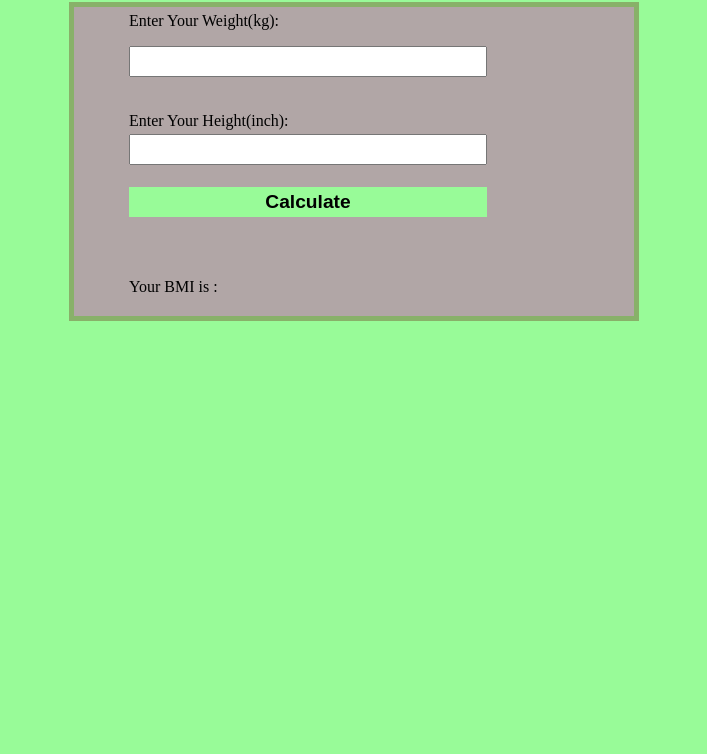
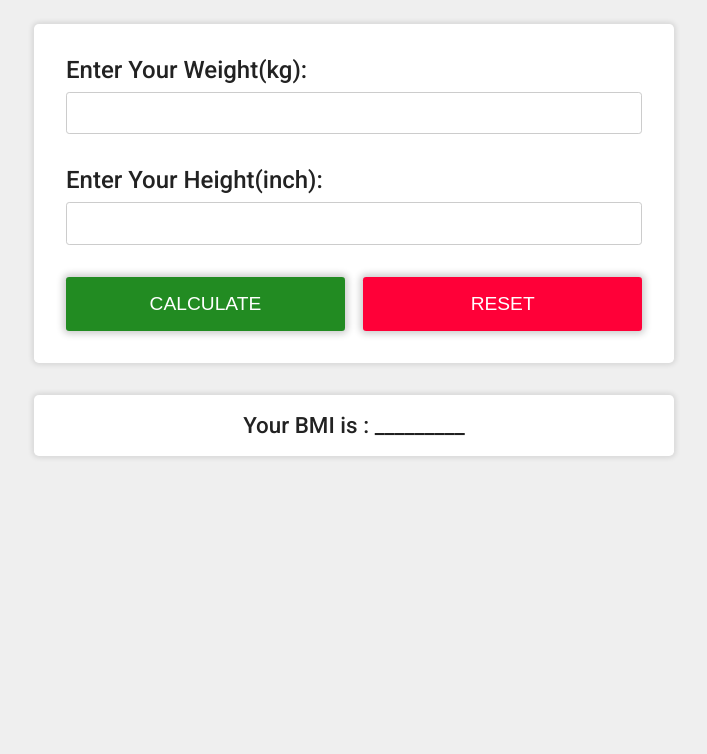
Before and after one commit to asiefmahir/BMI_Calculator_with_Vanilla_Js, a plain HTML site: page index.html in a window 1280 px wide. Shown: the part 78-832 px from the top of the page, without its empty margins (286-993 px from the left). Before the commit the page ends 800 px from the top, so only its background shows below. Drawn offline with Linux system fonts and the light colour scheme.

Commit message:
refactored the html and css

```diff
--- a/app.js
+++ b/app.js
@@ -81,7 +81,6 @@ function eventHandler() {
 		resetInputs();
 		return;
 	}
-	console.log(heightInput.value);
 	calculateBMI();
 }
 button.addEventListener("click", eventHandler);
--- a/css/style.css
+++ b/css/style.css
@@ -1,231 +1,102 @@
-/* * {
+* {
+	margin: 0;
+	padding: 0;
 	box-sizing: border-box;
-	margin: 0 auto;
-	padding: 0;
 }
-
-html {
-	background-color: palegreen;
-	height: 100%;
+body {
+	background-color: #efefef;
+	width: 100%;
+	height: 100vh;
+	font-family: "Roboto", sans-serif;
 }
-
-h1 {
-	color: rgb(30, 16, 158);
-	font-family: Arial, Helvetica, sans-serif;
+.title {
+	color: #424242;
 	text-align: center;
+	font-size: 2rem;
+	font-weight: 300;
+	text-transform: uppercase;
+	letter-spacing: 2px;
+	margin-top: 2rem;
 	margin-bottom: 2rem;
 }
-
-#container {
-
-	height: 300px;
-	width: 550px;
-	background-color: #f5e4c3;
-	display: grid;
-	grid-template-columns: 50px 1fr 1fr 1fr 50px;
-	grid-template-rows: 100px 1fr 1fr;
-
+.container {
+	width: 50%;
+	background-color: #ffffff;
 	margin: 0 auto;
-	border: 5px solid #88b169;
+	padding: 1rem;
+	border-radius: 0.3rem;
+	box-shadow: 0 0 5px 2px rgba(0, 0, 0, 0.1);
 }
-.label__input {
-	padding-top: 1rem;
-}
-.label__input:first-child {
-	margin-top: 0.1rem;
-}
-#weight-input {
-	height: 25px;
-	width: 250px;
-	grid-column-start: 2;
-	grid-column-end: 3;
-	grid-row-start: 1;
-	grid-row-end: 1;
-	align-self: center;
-}
-#wlabel {
-	grid-column-start: 2;
-	grid-column-end: 3;
-	grid-row-start: 1;
-	grid-row-end: 1;
-}
-
-#height-input {
-	height: 25px;
-	width: 250px;
-	grid-column-start: 2;
-	grid-column-end: 3;
-	grid-row-start: 2;
-	grid-row-end: 2;
-	align-self: center;
-}
-#hlabel {
-	grid-column-start: 2;
-	grid-column-end: 3;
-	grid-row-start: 2;
-	grid-row-end: 2;
-}
-
-#bmi-output {
-	height: 25px;
-	width: 250px;
-	grid-column-start: 2;
-	grid-column-end: 3;
-	grid-row-start: 3;
-	grid-row-end: 3;
-	align-self: center;
-}
-#bmilabel {
-	grid-column-start: 2;
-	grid-column-end: 3;
-	grid-row-start: 3;
-	grid-row-end: 3;
-}
-
-#btn {
-	height: 25px;
-	width: 75px;
-	grid-column-start: 3;
-	grid-column-end: 3;
-	grid-row-start: 2;
-	grid-row-end: 2;
-	align-self: center;
-	justify-self: center;
-}
-
-#table {
-	height: 100px;
-	width: 550px;
-	background-color: #f5e4c3;
-	margin: 0 auto;
-	border: 5px solid #88b169;
-}
-
-table,
-th,
-td {
-	margin: auto;
-	text-align: center;
-	border: 1px solid black;
-} */
-
-/* * {
-	box-sizing: border-box;
-	margin: 0;
-	padding: 0;
-}
-
-body {
-	background-color: palegreen;
+.input-group {
+	padding: 1rem;
 	width: 100%;
 }
-.wrapper {
-	margin: 0 auto;
-	width: 50%;
-	padding: 1rem;
-	display: flex;
-	flex-direction: column;
-	justify-content: center;
-	align-items: center;
+.input-group label {
+	display: block;
+	color: #222222;
+	font-size: 1.5rem;
 }
-.input_conatiner {
+.input-group input {
+	display: block;
+	width: 100%;
+	padding: 0.7rem 1rem;
+	margin-top: 0.5rem;
+	font-size: 1rem;
+	color: #424242;
+	outline: none;
+	border: 1px solid #ccc;
+	border-radius: 0.2rem;
+}
+.input-group input:focus {
+	border: 1px solid #228b22;
+}
+.btn-group {
+	width: 100%;
 	display: flex;
 }
-.btn {
-
-	flex-grow: 1;
-} */
-html {
-	background-color: palegreen;
-	height: 100%;
+.input-group button {
+	display: block;
+	width: 80%;
+	padding: 1rem;
+	text-align: center;
+	color: #fff;
+	font-size: 1.2rem;
+	font-weight: 500;
+	text-transform: uppercase;
+	border: none;
+	outline: none;
+	border-radius: 0.2rem;
+	cursor: pointer;
+	box-shadow: 0 0 7px 3px rgba(0, 0, 0, 0.2);
+	transition: all 0.1s;
 }
-
-h1 {
-	color: black;
-	font-family: Arial, Helvetica, sans-serif;
+.success {
+	background: #228b22;
+}
+.danger {
+	background: #ff0038;
+}
+.input-group button:hover {
+	box-shadow: 0 3px 7px 3px rgba(0, 0, 0, 0.3);
+	font-size: 1.3rem;
+}
+.mtop {
+	margin-top: 2rem;
+}
+.spacer {
+	width: 2rem;
+}
+.result p {
+	color: #222222;
+	font-size: 1.4rem;
 	text-align: center;
+	line-height: 1.3;
 }
-
-#container {
-	height: 300px;
-	width: 550px;
-	background-color: #b1a6a6;
-	display: grid;
-	grid-template-columns: 50px 1fr 1fr 1fr 50px;
-	grid-template-rows: 100px 1fr 1fr;
-	margin: 0 auto;
-	border: 5px solid #88b169;
-	padding: 0.3rem;
+.result .bmi_texts {
+	color: #228b22;
 }
-
-#weight-input {
-	height: 25px;
-	width: 350px;
-	grid-column-start: 2;
-	grid-column-end: 3;
-	grid-row-start: 1;
-	grid-row-end: 1;
-	align-self: center;
+@media only screen and (max-width: 700px) {
+	.container {
+		width: 90%;
+	}
 }
-#wlabel {
-	grid-column-start: 2;
-	grid-column-end: 3;
-	grid-row-start: 1;
-	grid-row-end: 1;
-}
-
-#height-input {
-	height: 25px;
-	width: 350px;
-	grid-column-start: 2;
-	grid-column-end: 3;
-	grid-row-start: 2;
-	grid-row-end: 2;
-	align-self: center;
-	margin-right: 0.5rem;
-}
-
-#hlabel {
-	grid-column-start: 2;
-	grid-column-end: 3;
-	grid-row-start: 2;
-	grid-row-end: 2;
-}
-
-#bmi-output {
-	height: 25px;
-	width: 250px;
-	grid-column-start: 2;
-	grid-column-end: 3;
-	grid-row-start: 3;
-	grid-row-end: 3;
-	align-self: center;
-}
-#bmilabel {
-	grid-column-start: 2;
-	grid-column-end: 3;
-	grid-row-start: 4;
-	grid-row-end: 4;
-}
-.bmi_texts {
-	grid-column-start: 2;
-	grid-column-end: 3;
-	grid-row-start: 5;
-	grid-row-end: 5;
-}
-
-#btn {
-	height: 30px;
-	width: 358px;
-	grid-column-start: 2;
-	grid-column-end: 3;
-	grid-row-start: 3;
-	grid-row-end: 3;
-	align-self: start;
-	justify-self: start;
-	background-color: palegreen;
-	outline: none;
-	border: none;
-	font-weight: bolder;
-	font-size: larger;
-}
--- a/index.html
+++ b/index.html
@@ -5,28 +5,41 @@
 		<meta name="viewport" content="width=device-width, initial-scale=1.0" />
 		<meta http-equiv="X-UA-Compatible" content="ie=edge" />
 		<link rel="stylesheet" href="./css/style.css" />
-		<title></title>
+		<link
+			href="https://fonts.googleapis.com/css2?family=Roboto:wght@100;300;500&display=swap"
+			rel="stylesheet"
+		/>
+		<title>Good Boy</title>
 	</head>
 
 	<body>
-		<h1>BMI Calculator with Vanilla Js</h1>
-		<div id="container">
-			<label for="weight-input" id="wlabel">Enter Your Weight(kg):</label
-			><input class="input" type="number" id="weight-input" />
-			<label for="height-input" id="hlabel"
-				>Enter Your Height(inch):</label
-			><input class="input" type="number" id="height-input" />
-			<button id="btn">Calculate</button>
-
-			<div id="bmilabel">
-				<p>
-					Your BMI is :
-					<span id="dynamic__bmi"></span>
-				</p>
+		<h1 class="title">BMI Calculator with Vanilla Js</h1>
+		<div class="container">
+			<div class="input-group">
+				<label for="weight-input" id="wlabel"
+					>Enter Your Weight(kg):</label
+				>
+				<input type="number" id="weight-input" />
 			</div>
-			<div class="bmi_texts" id="bmi_text"></div>
+			<div class="input-group">
+				<label for="height-input" id="hlabel"
+					>Enter Your Height(inch):</label
+				>
+				<input type="number" id="height-input" />
+			</div>
+			<div class="input-group btn-group">
+				<button class="success" id="btn-success">Calculate</button>
+				<div class="spacer"></div>
+				<button class="danger" id="btn-reset">Reset</button>
+			</div>
 		</div>
-
+		<div class="container mtop result">
+			<p>
+				Your BMI is :
+				<span id="dynamic__bmi">_________</span>
+			</p>
+			<p class="bmi_texts" id="bmi_text"></p>
+		</div>
 		<script src="app.js"></script>
 	</body>
 </html>
```
